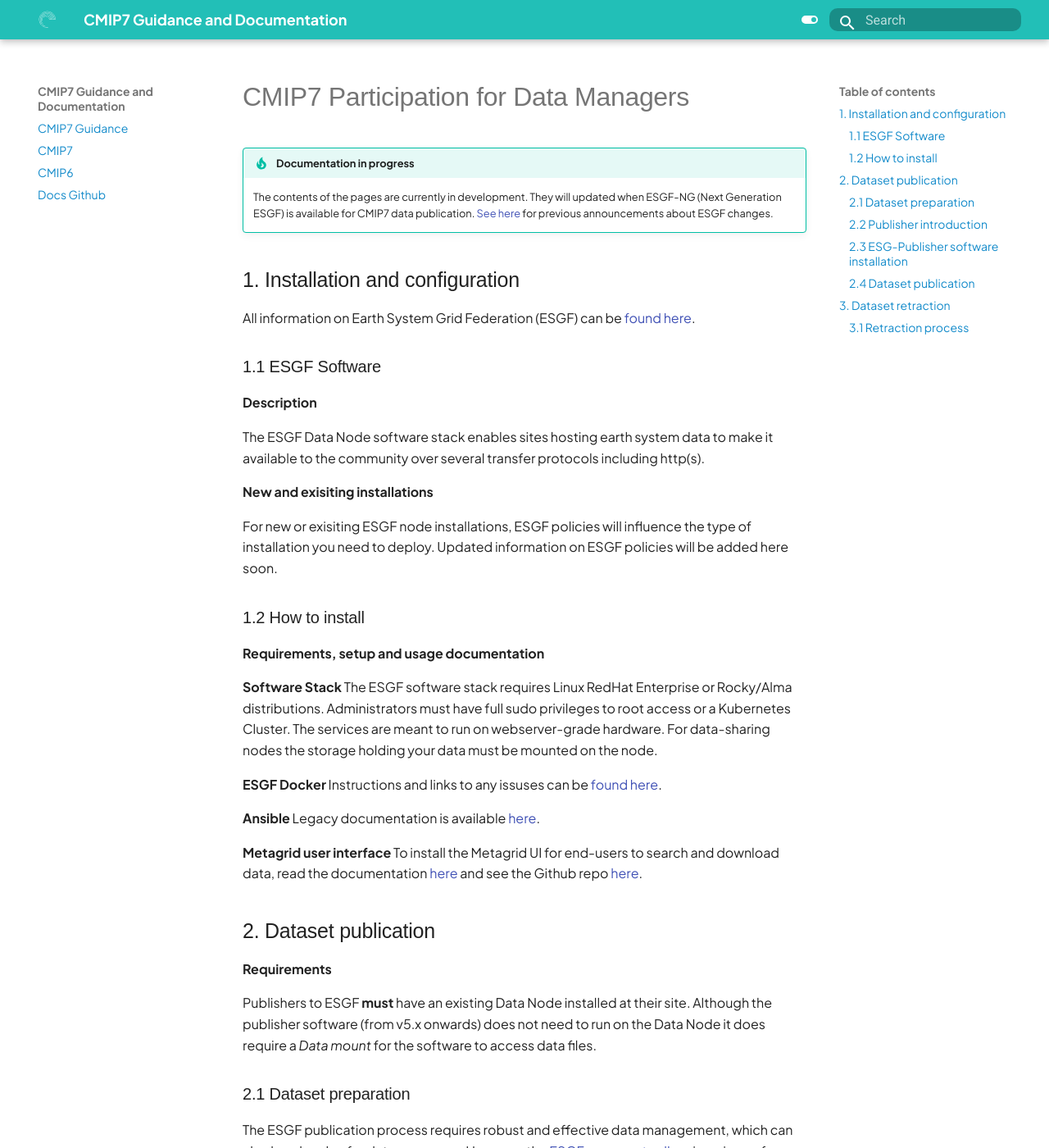
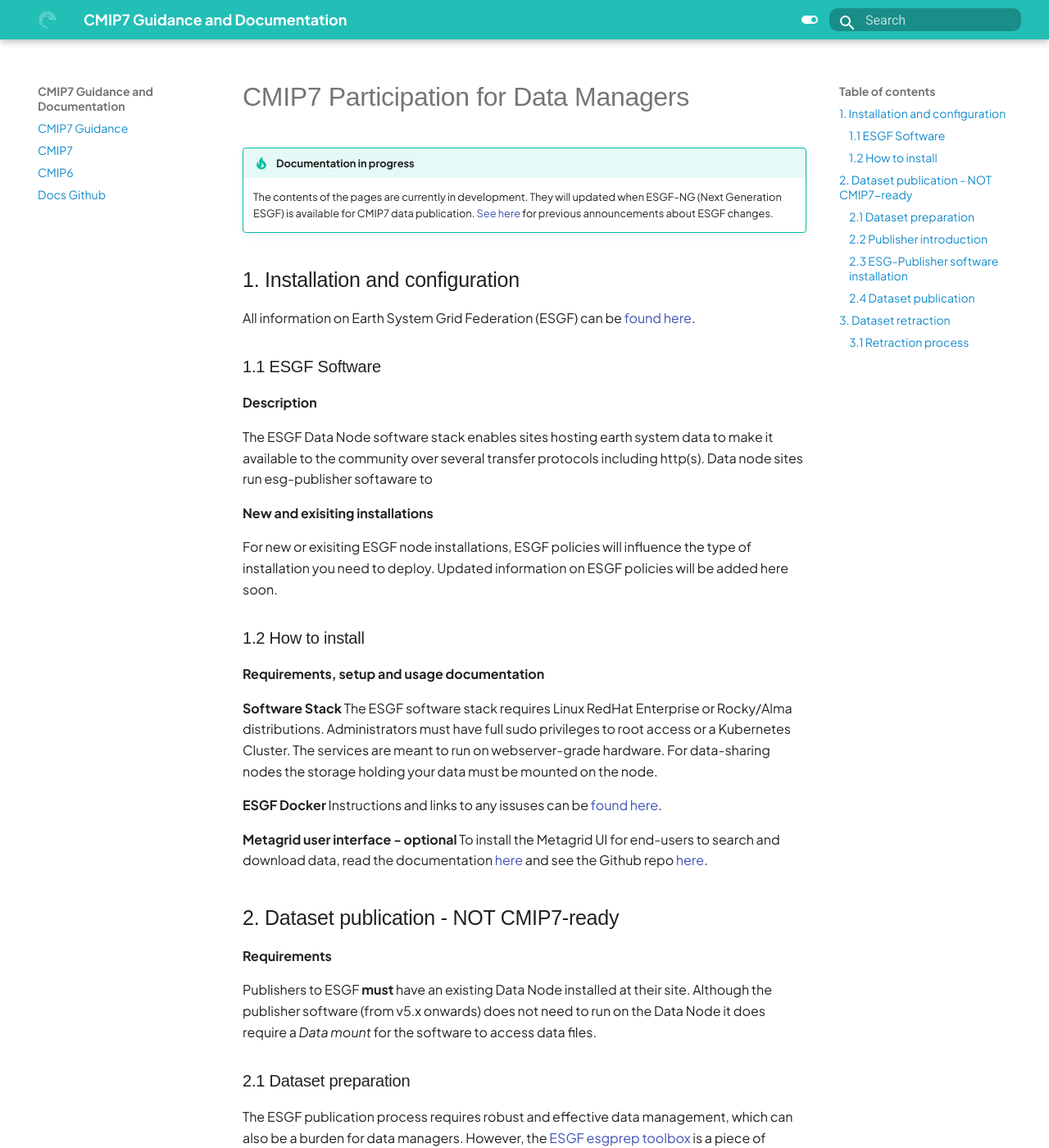
Before and after one commit to WCRP-CMIP/cmip7-guidance, an MkDocs documentation site: the page built from docs/CMIP7/guidance_for_esgf.md, in a window 1280 px wide and 1400 px high. Shown: the whole window at 82% size. Built offline with MkDocs 1.6.1 and Material for MkDocs 9.7.7, drawn with Linux system fonts in a browser that asks for light colours; some web fonts are replaced.

Commit message:
Revise ESGF guidance and update links
Updated links and clarified sections regarding ESGF software and dataset publication.

```diff
--- a/docs/CMIP7/guidance_for_esgf.md
+++ b/docs/CMIP7/guidance_for_esgf.md
@@ -20,7 +20,7 @@
 ### 1.1 ESGF Software
 **Description**
 
-The ESGF Data Node software stack enables sites hosting earth system data to make it available to the community over several transfer protocols including http(s).
+The ESGF Data Node software stack enables sites hosting earth system data to make it available to the community over several transfer protocols including http(s).  Data node sites run esg-publisher softaware to
 <!-- ~~Index nodes enable search for hosted data via data publishing to the index, and these nodes include a search API and web frontend~~._not sure this is relevant if indexing is deprecated_?  -->
 <!-- Identity nodes manage user accounts. Nodes run as Docker containers and can be deployed via Ansible Playbooks or Helm Charts in a Kubernetes environment. -->
 
@@ -44,16 +44,15 @@
 **ESGF Docker**
 Instructions and links to any issuses can be [found here](https://github.com/ESGF/esgf-docker/).
 
-**Ansible**
-Legacy documentation is available [here](https://esgf.github.io/esgf-ansible/intro/intro.html).
- <!-- _is this still valid?_ -->
 
-**Metagrid user interface**
-To install the Metagrid UI for end-users to search and download data, read the documentation [here](https://metagrid.readthedocs.io/en/latest/) and see the Github repo [here](https://github.com/aims-group/metagrid).
-<!-- _don't know if these links need updating_? -->
+**Metagrid user interface - optional**
+To install the Metagrid UI for end-users to search and download data, read the documentation [here](https://metagrid.readthedocs.io/en/latest/) and see the Github repo [here](https://github.com/esgf2-us/metagrid).
 
 
-## 2. Dataset publication
+
+## 2. Dataset publication - NOT CMIP7-ready
+
+
 **Requirements**
 
 Publishers to ESGF **must** have an existing Data Node installed at their site. Although the publisher software (from v5.x onwards) does not need to run on the Data Node it does require a _Data mount_ for the software to access data files.
@@ -62,6 +61,7 @@
 The ESGF publication process requires robust and effective data management, which can also be a burden for data managers. However, the [ESGF esgprep toolbox](https://esgf.github.io/esgf-prepare/) is a piece of software that enables data preparation according to ESGF best practices. Esgprep allows the data providers and data node managers to easily prepare their data for publishing to an ESGF node - it is a standalone toolbox. It can be used to fetch required configuration files, apply the Data Reference Syntax on local filesystems and/or generate mapfiles for ESGF publication.
 
 Full details of _esgprep_ and instructions for use provided by the team at Institut Pierre-Simon Laplace (IPSL) can be [found here](https://esgf.github.io/esgf-prepare/).
+
 
 ### 2.2 Publisher introduction
 The esg-publisher or _esgcet_ Python package contains a collection of command-line utilities to scan, manipulate and push dataset metadata to an ESGF index node.
```
